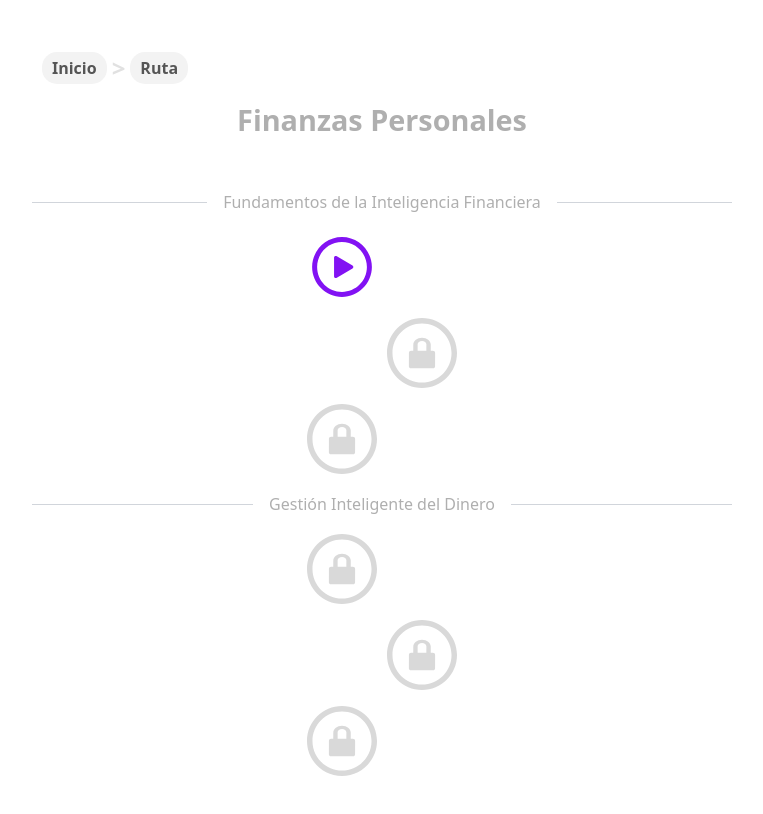
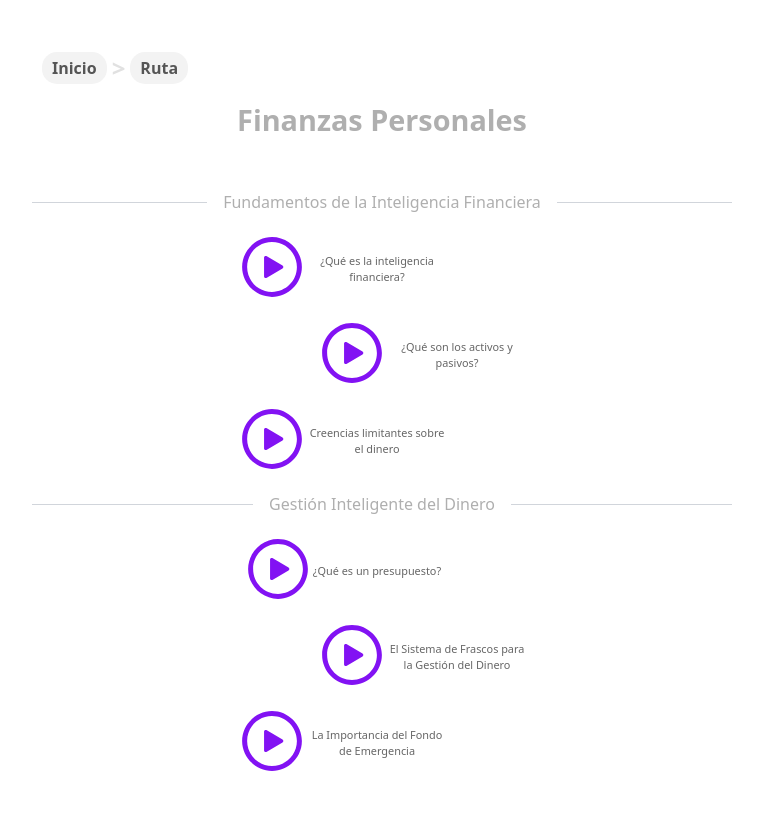
Before and after one commit to ElianaHuamani/miyo, a Vue app: page /journey in a window 1280 px wide. Shown: the top 814 px of the page, without its empty margins (258-1021 px from the left). Built offline with nearby package versions, Linux system fonts and the light colour scheme.

Commit message:
retirando validacion de habilitacion podcast

```diff
--- a/src/pages/JourneyPage.vue
+++ b/src/pages/JourneyPage.vue
@@ -32,7 +32,9 @@
             <img v-if="podcast.podcastStage === 'completed'" :src="iconStar" alt="Star Icon" />
           </div>
 
-          <span v-if="podcast.podcastStage === 'completed'" class="completed-title">{{ podcast.title }}</span>
+          <!-- <span v-if="podcast.podcastStage === 'completed'" class="completed-title">{{ podcast.title }}</span> -->
+          <span class="completed-title">{{ podcast.title }}</span>
+
         </div>
       </div>
 
@@ -72,7 +74,8 @@ export default defineComponent({
               imageLink: podcast.imageLink,
               completed: false,
               // Solo habilitar el primer podcast del primer módulo
-              podcastStage: moduleIndex === 0 && podcastIndex === 0 ? 'enabled' : 'disabled',
+              //podcastStage: moduleIndex === 0 && podcastIndex === 0 ? 'enabled' : 'disabled',
+              podcastStage: 'enabled',
             })),
           })),
         };
@@ -127,7 +130,7 @@ export default defineComponent({
     };
 
     const handlePodcastClick = (podcast: any, moduleIndex: number, podcastIndex: number) => {
-      if (podcast.podcastStage === 'enabled' || podcast.podcastStage === 'completed') {
+      //if (podcast.podcastStage === 'enabled' || podcast.podcastStage === 'completed') {
         router.push({
           path: '/podcast',
           query: {
@@ -139,7 +142,7 @@ export default defineComponent({
             podcastIndex: podcastIndex.toString(),
           },
         });
-      }
+      //}
     };
 
     onMounted(() => {
```
